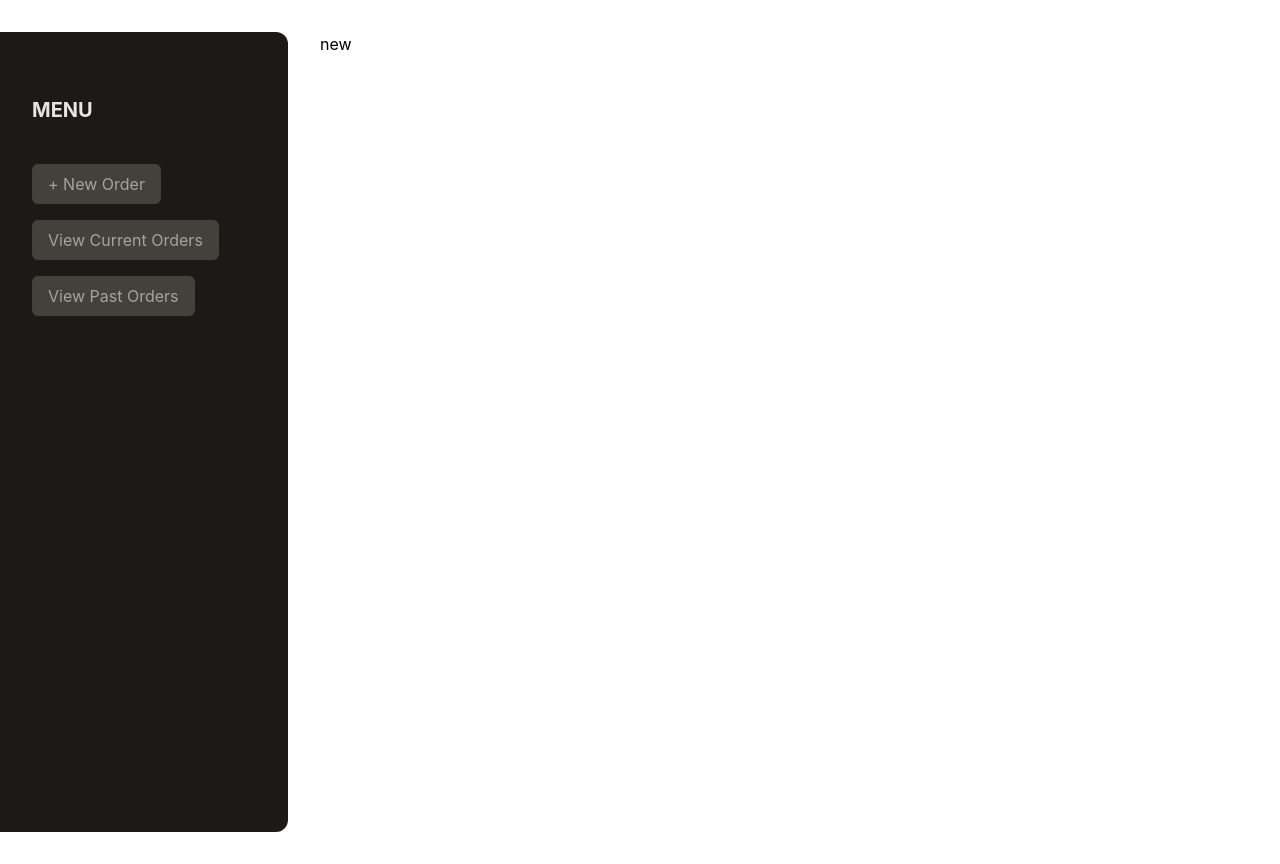
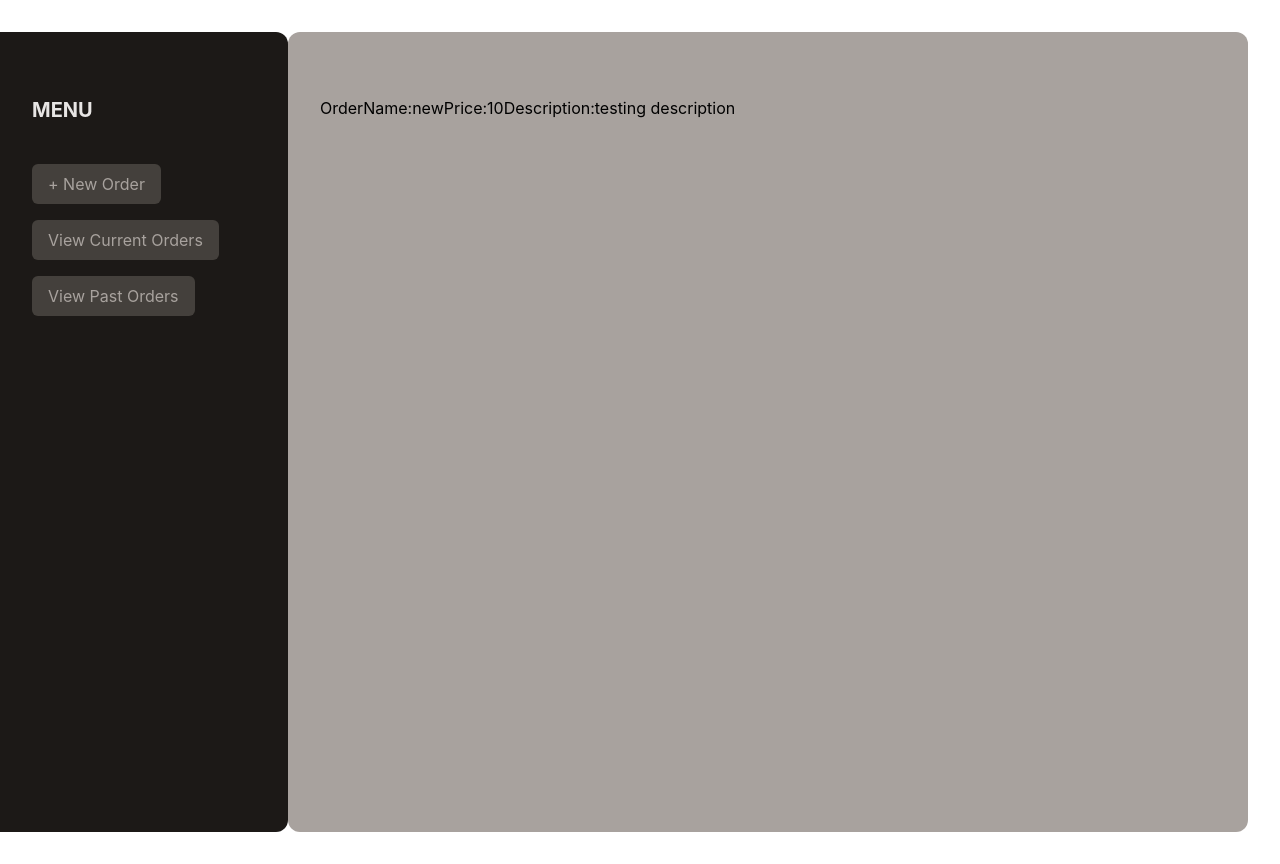
Before and after one commit to W44/React-FrontEnd-FO, a React (Create React App) app: page / in a window 1280 px wide. Built offline with nearby package versions, Linux system fonts and the light colour scheme.

Commit message:
Styling and List component added

```diff
--- a/src/App.jsx
+++ b/src/App.jsx
@@ -19,7 +19,7 @@ function App() {
   //   return () => clearInterval(interval);
   // }, []); // Empty dependency array to run effect only once
   return (
-    <main className='h-screen my-8 flex gap-8'>
+    <main className='h-screen my-8 flex '>
     <SidebarContextProvider>
     <Sidebar/>
     <Body/>
--- a/src/Components/Body/Body.jsx
+++ b/src/Components/Body/Body.jsx
@@ -1,5 +1,6 @@
 import { SidebarContext } from '../Contexts/SidebarContext';
 import { useContext } from 'react';
+import ListItems from './ListItems';
 
 export default function Sidebar()
 {
@@ -7,10 +8,10 @@ export default function Sidebar()
     const menuCtx = useContext(SidebarContext);
     console.log("Body",menuCtx)
     return (
-        <>
-        {menuCtx.Menu.MenuItem ==="new" && <h2>new</h2>}
-        {menuCtx.Menu.MenuItem ==="viewCurrent" && <h2>Current</h2>}
-        {menuCtx.Menu.MenuItem ==="viewPast" && <h2>Past</h2>}
-        </>
+        <div className='w-3/4 px-8 py-16 bg-stone-400 flex rounded-r-xl rounded-l-xl'>
+        {menuCtx.Menu.MenuItem ==="new" && <ListItems name={'new'} price={10} description={'testing description'}/>}
+        {menuCtx.Menu.MenuItem ==="viewCurrent" && <ListItems name={'Current'} price={20} description={'testing description'}/>}
+        {menuCtx.Menu.MenuItem ==="viewPast" && <ListItems name={'Past'} price={30} description={'testing description'}/>}
+        </div>
     );
 }
--- /dev/null
+++ b/src/Components/Body/ListItems.jsx
@@ -0,0 +1,16 @@
+
+
+
+export default function ListItems({name,price,description,children})
+{
+
+
+    return (
+        <>
+        <h3>Order</h3>
+        <h4>Name:{name}</h4>
+        <h4>Price:{price}</h4>
+        <p>Description:{description}</p>
+        </>
+    );
+}
```
